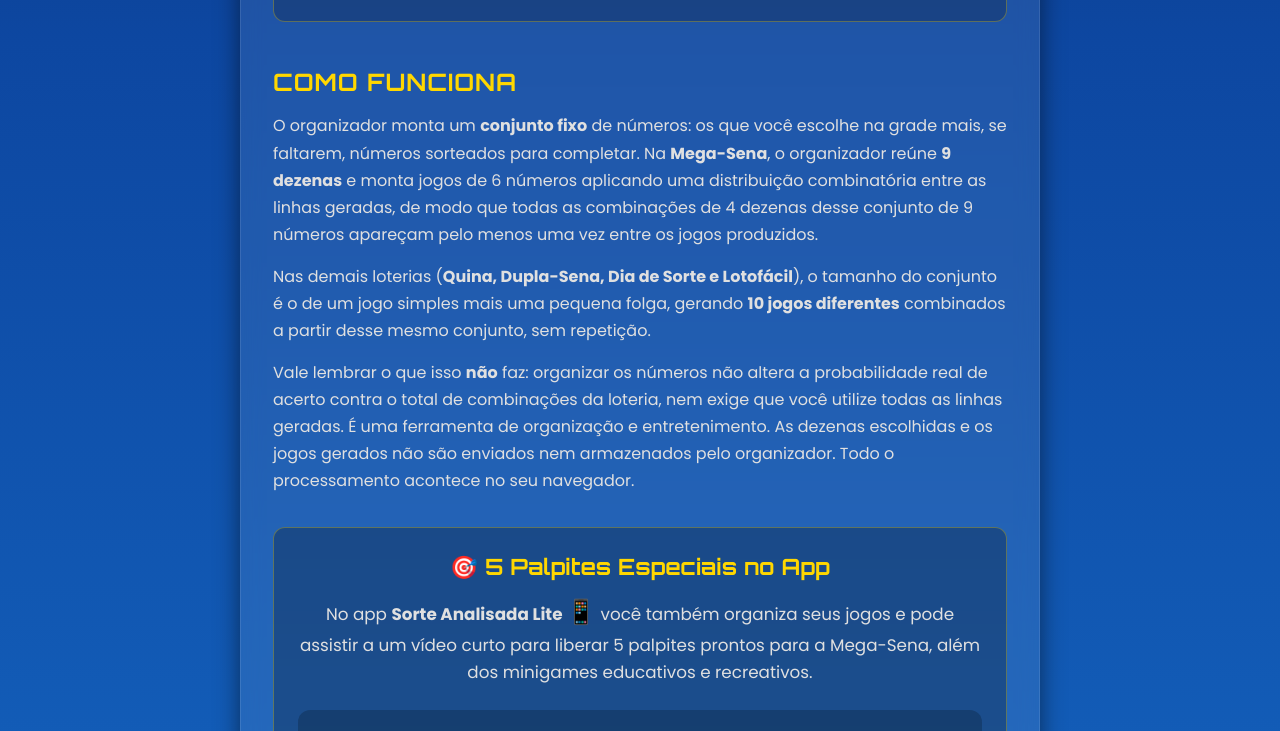
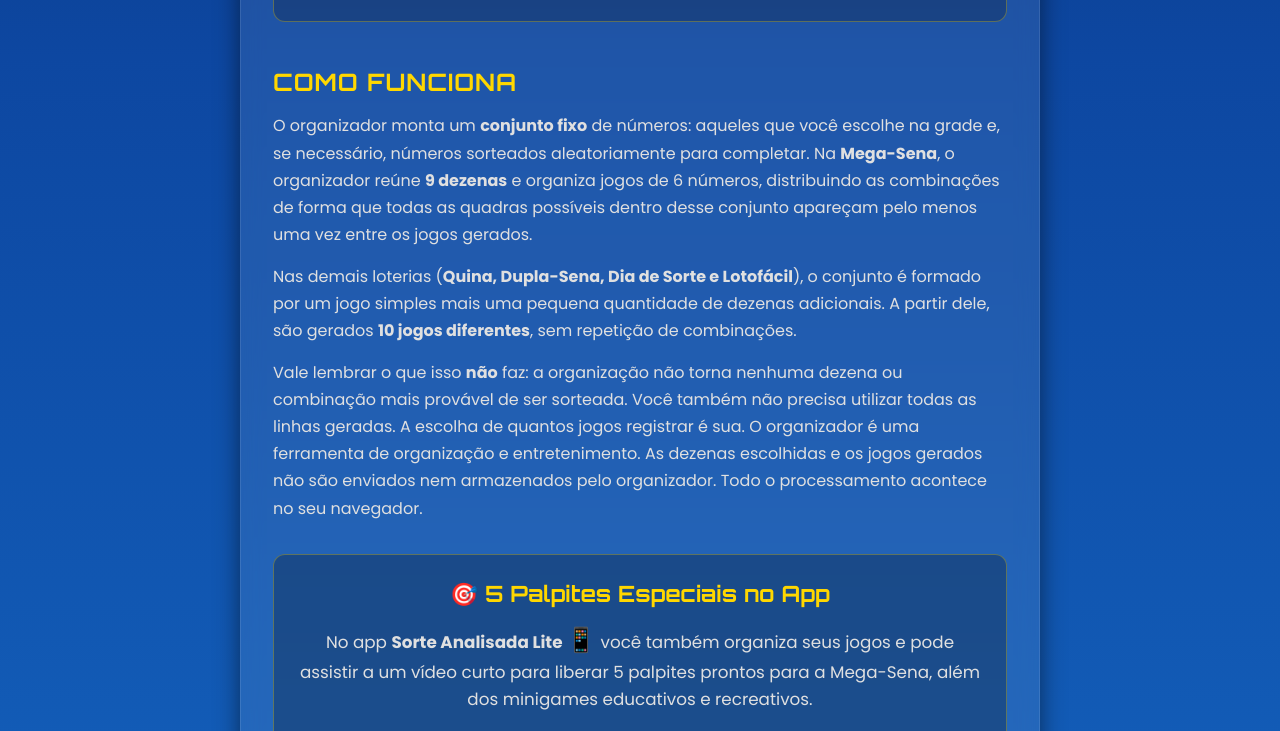
Before and after one commit to ronaldoleite-tech/sorteanalisada-policies, a plain HTML site: page public/organizador.html in a window 1280 px wide. Shown: the part 1535-2266 px from the top of the page. Drawn offline with Linux system fonts and the light colour scheme.

Commit message:
Atualização 22/08/26 organizador 5

```diff
--- a/public/organizador.html
+++ b/public/organizador.html
@@ -160,24 +160,19 @@
                 <!-- ============== COMO FUNCIONA ============== -->
                 <section class="org-texto" aria-labelledby="como-funciona">
                     <h2 id="como-funciona" class="titulo-artigos">Como funciona</h2>
-                   <p>
-                        O organizador monta um <strong>conjunto fixo</strong> de números: os que você escolhe na grade mais,
-                        se faltarem, números sorteados para completar. Na <strong>Mega-Sena</strong>, o organizador reúne
-                        <strong>9 dezenas</strong> e monta jogos de 6 números aplicando uma distribuição combinatória entre as linhas
-                        geradas, de modo que todas as combinações de 4 dezenas desse conjunto de 9 números apareçam pelo menos uma vez
-                        entre os jogos produzidos.
+
+                    <p>
+                        O organizador monta um <strong>conjunto fixo</strong> de números: aqueles que você escolhe na grade e, se necessário, números sorteados aleatoriamente para completar. Na <strong>Mega-Sena</strong>, o organizador reúne <strong>9 dezenas</strong> e organiza jogos de 6 números, distribuindo as combinações de forma que todas as quadras possíveis dentro desse conjunto apareçam pelo menos uma vez entre os jogos gerados.
                     </p>
+
                     <p>
-                        Nas demais loterias (<strong>Quina, Dupla-Sena, Dia de Sorte e Lotofácil</strong>), o tamanho do conjunto
-                        é o de um jogo simples mais uma pequena folga, gerando <strong>10 jogos diferentes</strong> combinados a partir
-                        desse mesmo conjunto, sem repetição.
+                        Nas demais loterias (<strong>Quina, Dupla-Sena, Dia de Sorte e Lotofácil</strong>), o conjunto é formado por um jogo simples mais uma pequena quantidade de dezenas adicionais. A partir dele, são gerados <strong>10 jogos diferentes</strong>, sem repetição de combinações.
                     </p>
+
                     <p>
-                        Vale lembrar o que isso <strong>não</strong> faz: organizar os números não altera a probabilidade real
-                        de acerto contra o total de combinações da loteria, nem exige que você utilize todas as linhas geradas.
-                        É uma ferramenta de organização e entretenimento. As dezenas escolhidas e os jogos gerados não são enviados nem armazenados pelo organizador.
-                        Todo o processamento acontece no seu navegador.
+                        Vale lembrar o que isso <strong>não</strong> faz: a organização não torna nenhuma dezena ou combinação mais provável de ser sorteada. Você também não precisa utilizar todas as linhas geradas. A escolha de quantos jogos registrar é sua. O organizador é uma ferramenta de organização e entretenimento. As dezenas escolhidas e os jogos gerados não são enviados nem armazenados pelo organizador. Todo o processamento acontece no seu navegador.
                     </p>
+
                 </section>
 
                 <!-- ============== PALPITES ESPECIAIS (APP) ============== -->
```
